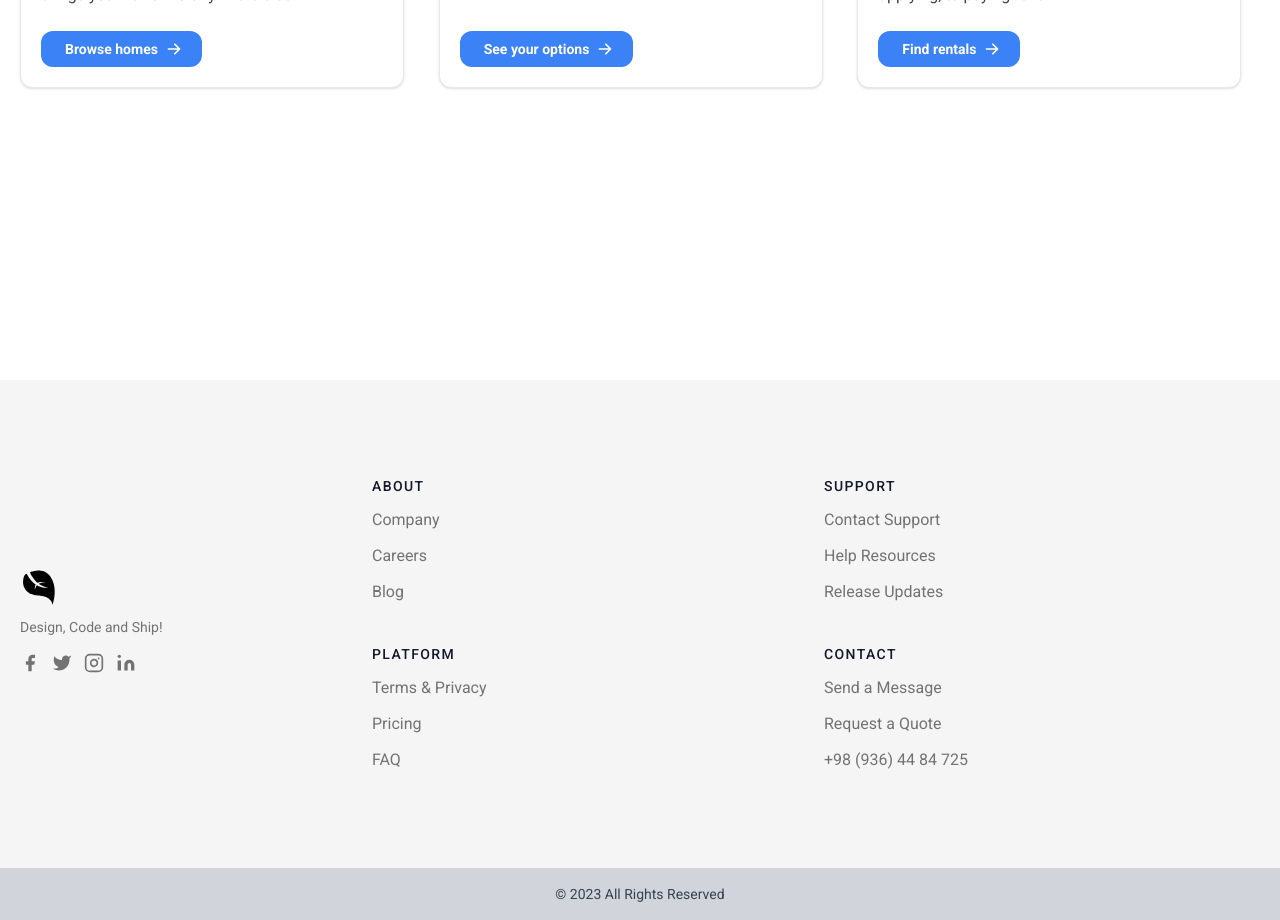
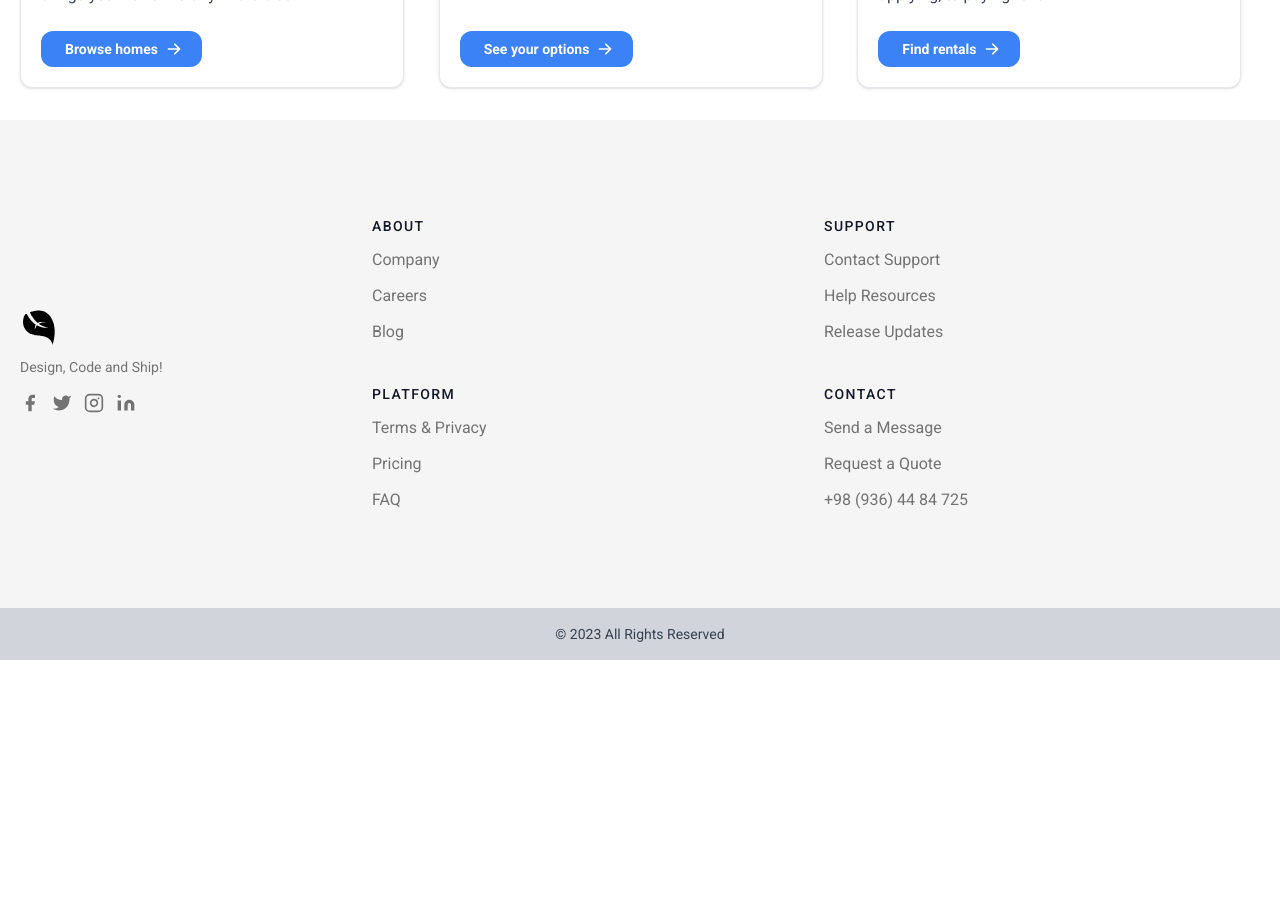
Before and after one commit to mome13/real-estate-react, a React (Vite) app: page / in a window 1280 px wide. Shown: the part 1940-2860 px from the top of the page. After the commit the page ends 2600 px from the top, so only its background shows below. Built offline with nearby package versions, Linux system fonts and the light colour scheme.

Commit message:
edit/ui: fix footer margin top

```diff
--- a/src/components/footer/index.tsx
+++ b/src/components/footer/index.tsx
@@ -2,7 +2,7 @@ type Props = {};
 
 const Footer = (props: Props) => {
   return (
-    <div className="flex min-h-screen w-full items-end bg-white">
+    <div className="flex min-h-screen sm:min-h-0 w-full items-end bg-white">
       <footer className="body-font w-full bg-gray-100 text-gray-700">
         <div className="md:flex-no-wrap container mx-auto flex flex-col flex-wrap px-5 py-24 lg:items-start md:flex-row md:items-center ">
           <div className="mx-auto w-64 flex-shrink-0 text-center md:mx-0 md:text-left">
```
